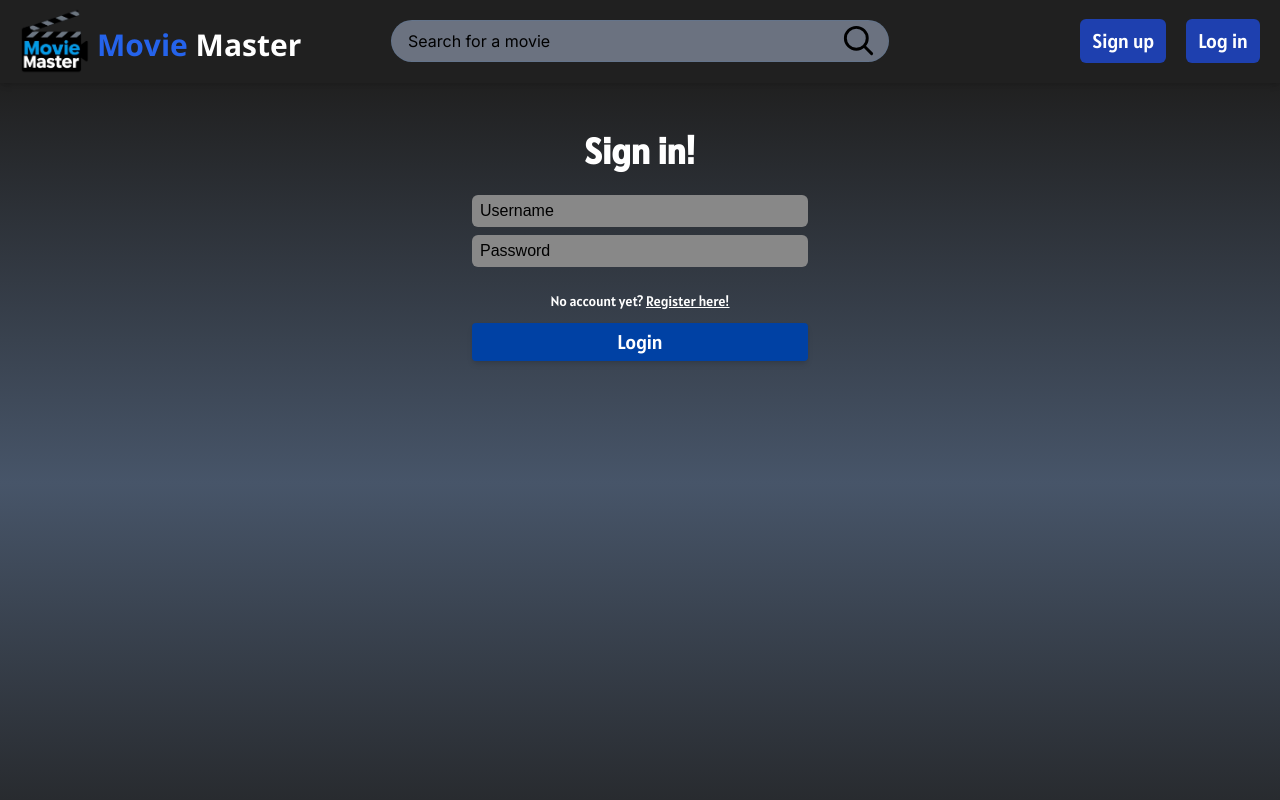
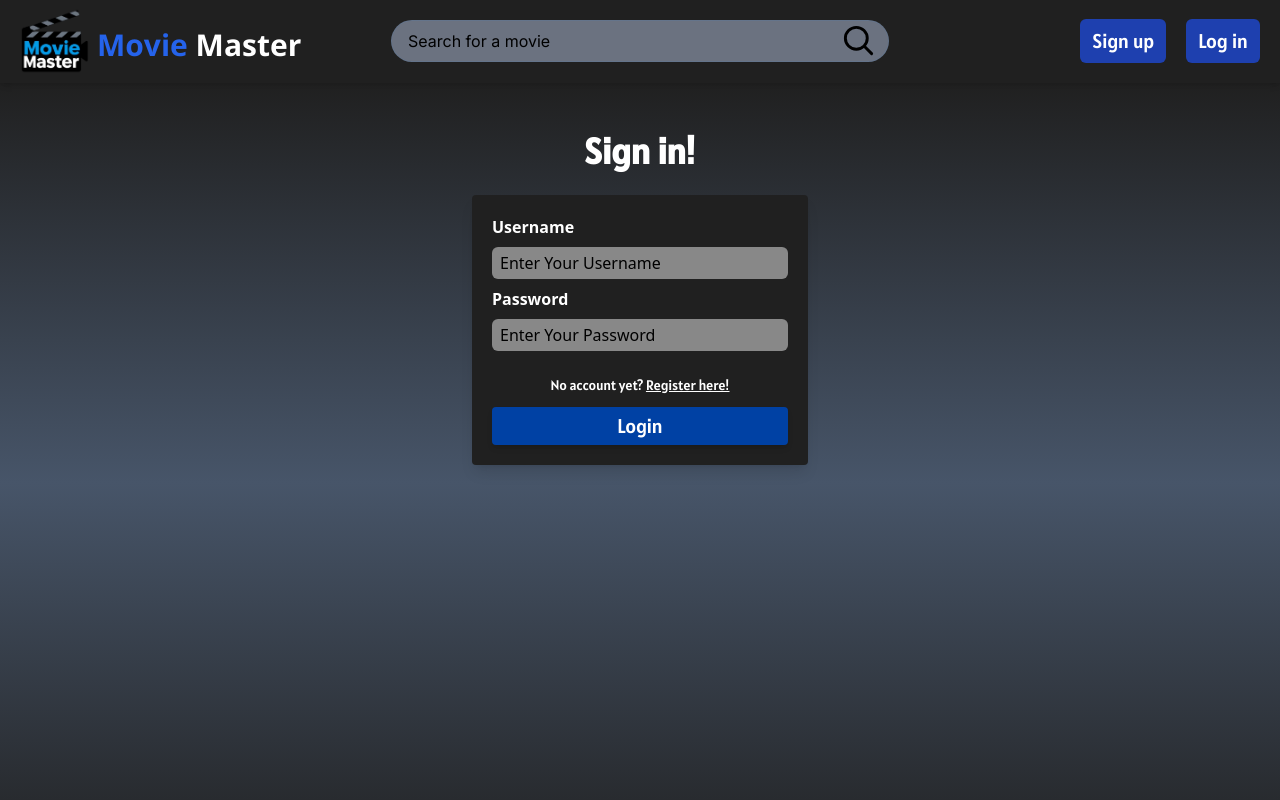
Before and after one commit to Team-Drop-Database/MovieMasters-fe, a Next.js app: page /signin in a window 1280 px wide. Shown: the top 800 px of the page. Built offline with nearby package versions, Linux system fonts and the light colour scheme; a web font is replaced by a local one.

Commit message:
rebrand(login): added box and labels to the login form

```diff
--- a/src/app/(pages)/signin/page.tsx
+++ b/src/app/(pages)/signin/page.tsx
@@ -25,7 +25,7 @@ export default function Page() {
       router.push("/");
     } catch (error) {
       const errorMessage =
-        (error as Error).message || 'An unexpected error occurred. Please try again.';
+        (error as Error).message || 'An unexpected error has occurred. Please try again.';
       setErrorMessage(errorMessage);
     }
   }
@@ -34,27 +34,31 @@ export default function Page() {
     <div className="flex justify-center mb-[540px]">
       <div className="w-full max-w-sm p-6 rounded-lg mt-6">
         <h1 className="text-4xl font-bold text-center mb-6">Sign in!</h1>
+        <div className="bg-background_primary w-auto p-5 rounded shadow-lg">
           <form onSubmit={handleSubmit} className="flex flex-col gap-2" ref={formRef}>
+            <label className="font-bold" htmlFor="username">Username</label>
             <input
+                id="username"
                 name="username"
-            placeholder="Username"
+                placeholder="Enter Your Username"
                 minLength={5}
                 className="outline-none placeholder-black py-1 px-2 h-fit rounded-md text-black bg-light_grey
-                                   hover:bg-light_grey_active hover:duration-300 hover:cursor-text
-                                   font-[family-name:var(--font-jura)]"
+                                   hover:bg-light_grey_active hover:duration-300 hover:cursor-text"
                 required
             />
+            <label className="font-bold" htmlFor="password">Password</label>
             <input
+                id="password"
                 type="password"
                 name="password"
-            placeholder="Password"
+                placeholder="Enter Your Password"
                 minLength={8}
                 className="outline-none placeholder-black py-1 px-2 h-fit rounded-md text-black
                                    bg-light_grey hover:bg-light_grey_active hover:duration-300
-                                   hover:cursor-text font-[family-name:var(--font-jura)]"
+                                   hover:cursor-text"
                 required
             />
-
+            {errorMessage && <p className="font-bold text-base text-red-600">{errorMessage}</p>}
             <div className="text-center mt-4 mb-1">
               <p className="text-sm">
                 No account yet?{" "}
@@ -71,8 +75,8 @@ export default function Page() {
                 text="Login"
                 onClick={() => formRef.current?.requestSubmit()}
             />
-          {errorMessage && <p className="text-red-600 font-medium mt-4 text-center">{errorMessage}</p>}
           </form>
+        </div>
       </div>
     </div>
   );
--- a/src/services/AuthService.ts
+++ b/src/services/AuthService.ts
@@ -14,12 +14,14 @@ export async function loginUser(username: string, password: string): Promise<{ a
   try {
     const response = await fetch(url, {
       method: 'POST',
-      headers: {'Content-Type': 'application/json'},
+      headers: {
+        'Content-Type': 'application/json'
+      },
       body: JSON.stringify({username, password}),
     });
 
     if (!response.ok) {
-      throw new Error('Login failed: Incorrect username and/or password');
+      throw new Error('Incorrect username and/or password');
     }
 
     const {accessToken, refreshToken} = await response.json();
```
Lines whose indentation alone changed are shown as unchanged.
